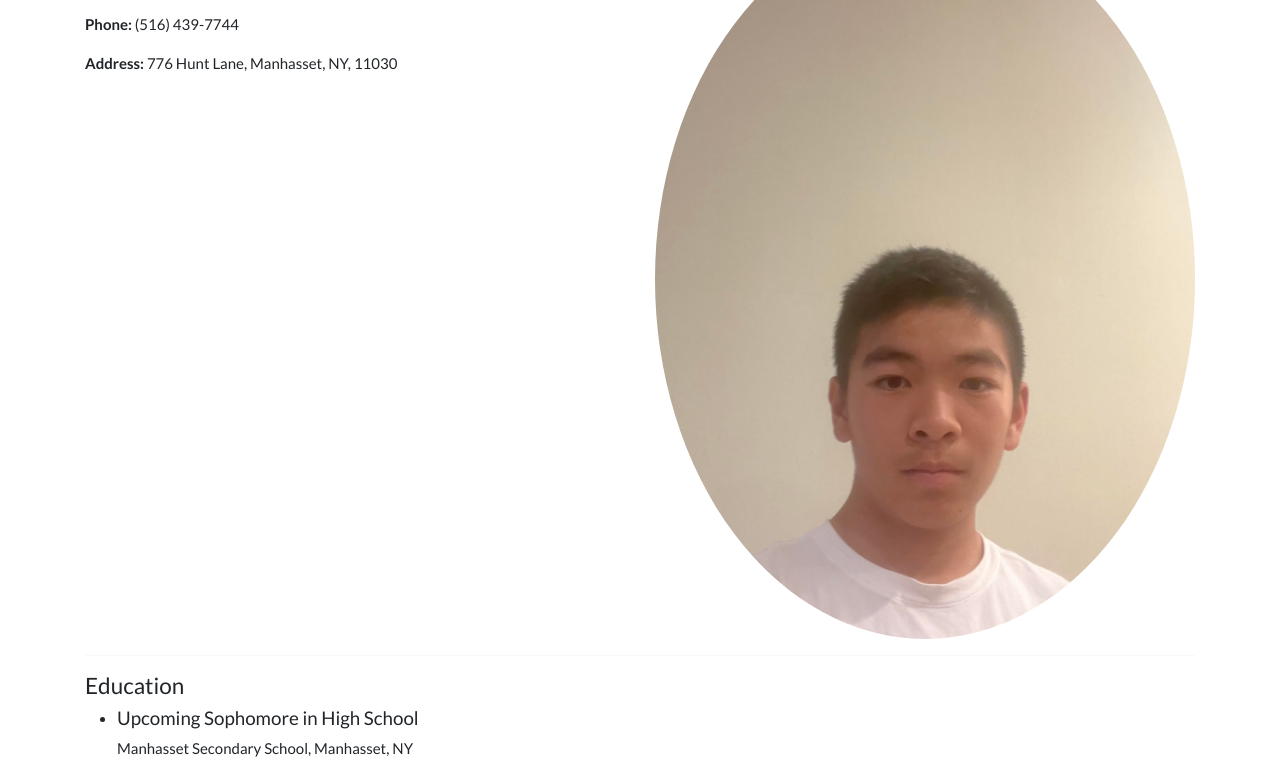
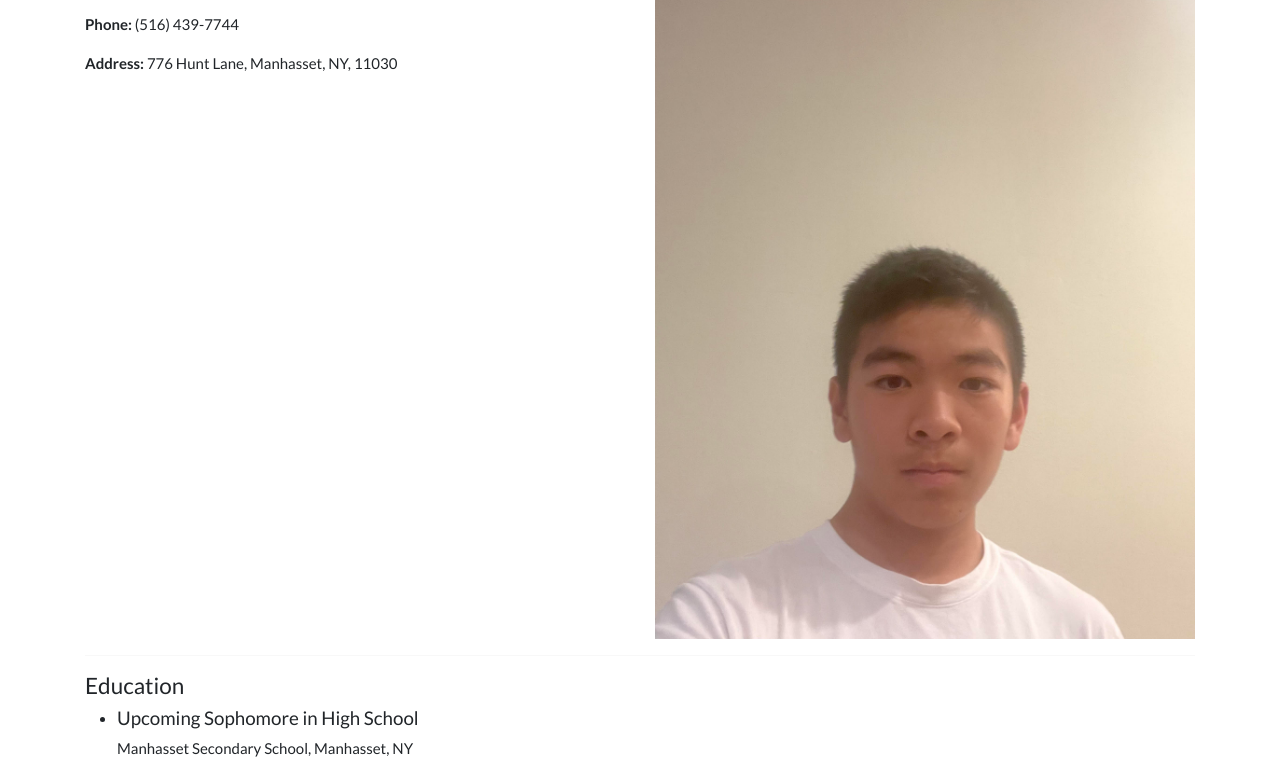
Before and after one commit to DerekShen1/DerekShen1.github.io, a plain HTML site: page index.html in a window 1280 px wide. Shown: the part 176-949 px from the top of the page. Drawn offline with nearby package versions, Linux system fonts and the light colour scheme.

Commit message:
Update index.html

```diff
--- a/index.html
+++ b/index.html
@@ -45,7 +45,7 @@
         </div>
         <div class="col-md-6 text-md-end">
           <!-- Profile Picture -->
-          <img src="images/DerekShen.jpg" alt="Profile Picture" class="img-fluid rounded-circle profile-image">
+          <img src="images/DerekShen.jpg" alt="Profile Picture" class="img-fluid profile-image">
         </div>
       </div>
 
```
